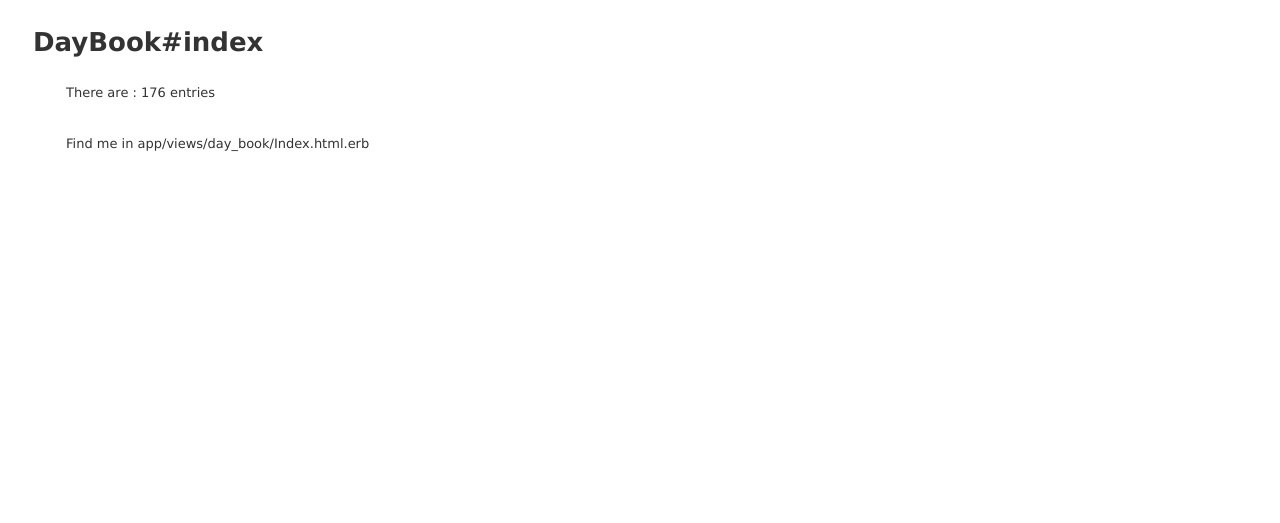
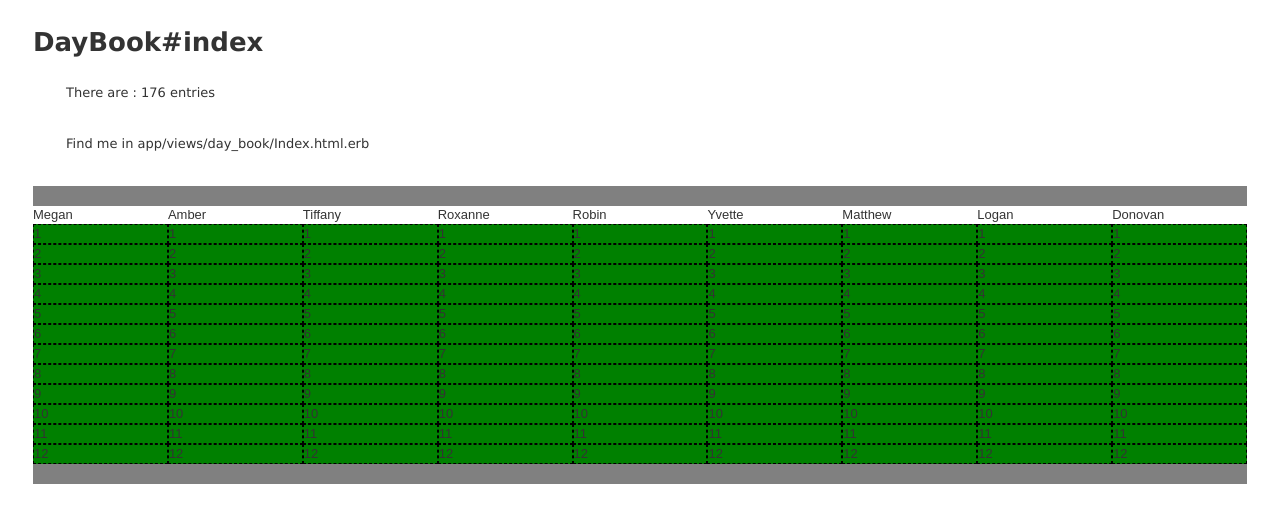
Before and after one commit to JackWilson/hairbook.co.za, a Rails app: page /day_book/index in a window 1280 px wide. Shown: the top 523 px of the page. Run offline with Rails 7, Linux system fonts and the light colour scheme; data comes from the database, SQL or seed files in the repository; style sheets or scripts are compiled from the project's sources; some libraries are stand-ins or nearby versions.

Commit message:
Added html calendar display/view

```diff
--- a/app/assets/stylesheets/calendar.scss
+++ /dev/null
@@ -1,46 +0,0 @@
-*, *:before, *:after {
-  -webkit-box-sizing: border-box;
-  -moz-box-sizing: border-box;
-  box-sizing: border-box;
-}
-
-// @mixin breakpoint($point) {
-//   @if $point == medium {
-//     @media (min-width: 1000px) { @content; }
-//   }
-//   @else if $point == small {
-//     @media (min-width: 628px)  { @content; }
-//   }
-// }
-
-$columns: 9;
-$slots: 12;
-$column_width: percentage(100/$columns/100);
-$slot_height: percentage(90/$slots/100);
-
-
-div.calendar {
-	width:100%;
-	padding:20px 0;
-	overflow:hidden;
-  background-color: gray;
-  font-family: sans-serif;
-  display: flex;
-  div.column {
-    flex: 1;
-    background-color: red;
-    width: $column_width;
-    height: 100%;
-    div.stylist {
-      background-color: white;
-    }
-    div.slot {
-      background-color: green;
-      border: 1px black dashed;
-      height: $slot_height;
-    }
-    div.slot.rowspan2 {
-      height: $slot_height * 2;
-    }
-  }
-}
--- a/app/assets/stylesheets/day_book.scss
+++ b/app/assets/stylesheets/day_book.scss
@@ -1,3 +1,46 @@
-// Place all the styles related to the day_book controller here.
-// They will automatically be included in application.css.
-// You can use Sass (SCSS) here: http://sass-lang.com/
+*, *:before, *:after {
+  -webkit-box-sizing: border-box;
+  -moz-box-sizing: border-box;
+  box-sizing: border-box;
+}
+
+// @mixin breakpoint($point) {
+//   @if $point == medium {
+//     @media (min-width: 1000px) { @content; }
+//   }
+//   @else if $point == small {
+//     @media (min-width: 628px)  { @content; }
+//   }
+// }
+
+$columns: 9;
+$slots: 12;
+$column_width: percentage(100/$columns/100);
+$slot_height: percentage(90/$slots/100);
+
+
+div.calendar {
+	width:100%;
+	padding:20px 0;
+	overflow:hidden;
+  background-color: gray;
+  font-family: sans-serif;
+  display: flex;
+  div.column {
+    flex: 1;
+    background-color: red;
+    width: $column_width;
+    height: 100%;
+    div.stylist {
+      background-color: white;
+    }
+    div.slot {
+      background-color: green;
+      border: 1px black dashed;
+      height: $slot_height;
+    }
+    div.slot.rowspan2 {
+      height: $slot_height * 2;
+    }
+  }
+}
--- a/app/views/day_book/calendar.html
+++ b/app/views/day_book/calendar.html
@@ -3,7 +3,7 @@
 	<head>
 		<link href="calendar.css" rel="stylesheet" type="text/css"></link>
 		<script type="text/javascript" src="jquery-3.1.1.js"></script>
-		<script type="text/javascript" src="calendar.js"></script>
+		<script type="text/javascript" src="../../assets/javascripts/day_book.js"></script>
 	</head>
 	<body>
 		<div class="calendar">
--- a/app/views/day_book/index.html.erb
+++ b/app/views/day_book/index.html.erb
@@ -1,4 +1,158 @@
+<!DOCTYPE=html>
+<html>
+<head>
+  <%= stylesheet_link_tag "filename" %>
+</head>
+<body>
 <h1>DayBook#index</h1>
 
 <p> There are : <%= @dayentries.size %> entries </p>
 <p>Find me in app/views/day_book/Index.html.erb</p>
+<div class="calendar">
+  <!-- ### column 1 ### -->
+  <div class="column">
+    <div class="stylist">Megan</div>
+    <div class="slot">1</div>
+    <div class="slot">2</div>
+    <div class="slot">3</div>
+    <div class="slot">4</div>
+    <div class="slot">5</div>
+    <div class="slot">6</div>
+    <div class="slot">7</div>
+    <div class="slot">8</div>
+    <div class="slot">9</div>
+    <div class="slot">10</div>
+    <div class="slot">11</div>
+    <div class="slot">12</div>
+  </div>
+  <!-- ### column 2 ### -->
+  <div class="column">
+    <div class="stylist">Amber</div>
+    <div class="slot">1</div>
+    <div class="slot">2</div>
+    <div class="slot">3</div>
+    <div class="slot">4</div>
+    <div class="slot">5</div>
+    <div class="slot">6</div>
+    <div class="slot">7</div>
+    <div class="slot">8</div>
+    <div class="slot">9</div>
+    <div class="slot">10</div>
+    <div class="slot">11</div>
+    <div class="slot">12</div>
+  </div>
+  <!-- ### column 3 ### -->
+  <div class="column">
+    <div class="stylist">Tiffany</div>
+    <div class="slot">1</div>
+    <div class="slot">2</div>
+    <div class="slot">3</div>
+    <div class="slot">4</div>
+    <div class="slot">5</div>
+    <div class="slot">6</div>
+    <div class="slot">7</div>
+    <div class="slot">8</div>
+    <div class="slot">9</div>
+    <div class="slot">10</div>
+    <div class="slot">11</div>
+    <div class="slot">12</div>
+  </div>
+  <!-- ### column 4 ### -->
+  <div class="column">
+    <div class="stylist">Roxanne</div>
+    <div class="slot">1</div>
+    <div class="slot">2</div>
+    <div class="slot">3</div>
+    <div class="slot">4</div>
+    <div class="slot">5</div>
+    <div class="slot">6</div>
+    <div class="slot">7</div>
+    <div class="slot">8</div>
+    <div class="slot">9</div>
+    <div class="slot">10</div>
+    <div class="slot">11</div>
+    <div class="slot">12</div>
+  </div>
+  <!-- ### column 5 ### -->
+  <div class="column">
+    <div class="stylist">Robin</div>
+    <div class="slot rowspan2">1</div>
+    <div class="slot">2</div>
+    <div class="slot">3</div>
+    <div class="slot">4</div>
+    <div class="slot">5</div>
+    <div class="slot">6</div>
+    <div class="slot">7</div>
+    <div class="slot">8</div>
+    <div class="slot">9</div>
+    <div class="slot">10</div>
+    <div class="slot">11</div>
+    <div class="slot">12</div>
+  </div>
+  <!-- ### column 6 ### -->
+  <div class="column">
+    <div class="stylist">Yvette</div>
+    <div class="slot">1</div>
+    <div class="slot">2</div>
+    <div class="slot">3</div>
+    <div class="slot">4</div>
+    <div class="slot">5</div>
+    <div class="slot">6</div>
+    <div class="slot">7</div>
+    <div class="slot">8</div>
+    <div class="slot">9</div>
+    <div class="slot">10</div>
+    <div class="slot">11</div>
+    <div class="slot">12</div>
+  </div>
+  <!-- ### column 7 ### -->
+  <div class="column">
+    <div class="stylist">Matthew</div>
+    <div class="slot">1</div>
+    <div class="slot">2</div>
+    <div class="slot">3</div>
+    <div class="slot">4</div>
+    <div class="slot">5</div>
+    <div class="slot">6</div>
+    <div class="slot">7</div>
+    <div class="slot">8</div>
+    <div class="slot">9</div>
+    <div class="slot">10</div>
+    <div class="slot">11</div>
+    <div class="slot">12</div>
+  </div>
+  <!-- ### column 8 ### -->
+  <div class="column">
+    <div class="stylist">Logan</div>
+    <div class="slot">1</div>
+    <div class="slot">2</div>
+    <div class="slot">3</div>
+    <div class="slot">4</div>
+    <div class="slot">5</div>
+    <div class="slot">6</div>
+    <div class="slot">7</div>
+    <div class="slot">8</div>
+    <div class="slot">9</div>
+    <div class="slot">10</div>
+    <div class="slot">11</div>
+    <div class="slot">12</div>
+  </div>
+  <!-- ### column 9 ### -->
+  <div class="column">
+    <div class="stylist">Donovan</div>
+    <div class="slot">1</div>
+    <div class="slot">2</div>
+    <div class="slot">3</div>
+    <div class="slot">4</div>
+    <div class="slot">5</div>
+    <div class="slot">6</div>
+    <div class="slot">7</div>
+    <div class="slot">8</div>
+    <div class="slot">9</div>
+    <div class="slot">10</div>
+    <div class="slot">11</div>
+    <div class="slot">12</div>
+  </div>
+</div>
+</body>
+</html>
```
Also changed, not shown: app/assets/javascripts/day_book.js (renamed from app/assets/javascripts/calendar.js).
